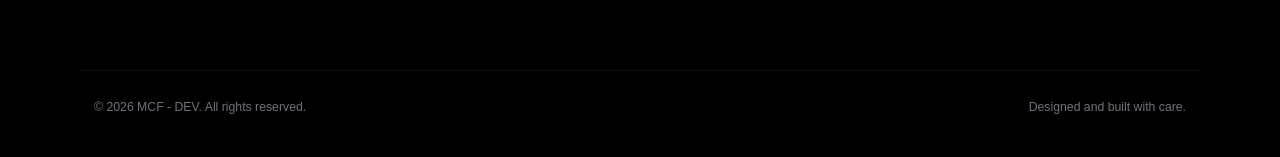
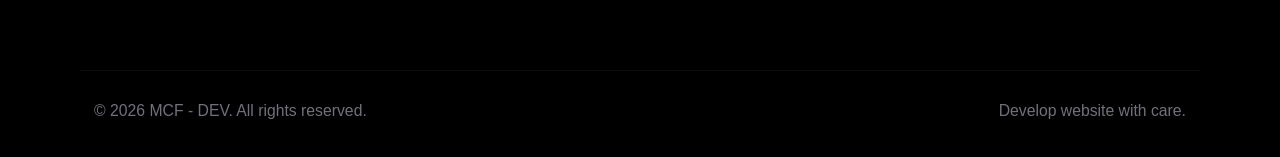
Before and after one commit to Fizora/choirulfaiz, a Next.js app: page / in a window 1280 px wide. Shown: the part 7405-7562 px from the top of the page. Built offline with nearby package versions, Linux system fonts and the light colour scheme; a web font is replaced by a local one.

Commit message:
change text size in footer and change text copy

```diff
--- a/src/components/Footer.tsx
+++ b/src/components/Footer.tsx
@@ -60,11 +60,11 @@ const Footer = () => {
         </div>
 
         {/* Bottom */}
-        <div className="px-4 mt-16 flex flex-col gap-4 border-t border-white/5 py-8  text-zinc-500 sm:flex-row sm:items-center sm:justify-between text-sm">
+        <div className="px-4 mt-16 flex flex-col gap-4 border-t border-white/5 py-8  text-zinc-500 sm:flex-row sm:items-center sm:justify-between text-lg">
           <p>
             &copy; {new Date().getFullYear()} MCF - DEV. All rights reserved.
           </p>
-          <p>Designed and built with care.</p>
+          <p>Develop website with care.</p>
         </div>
       </div>
     </footer>
```
